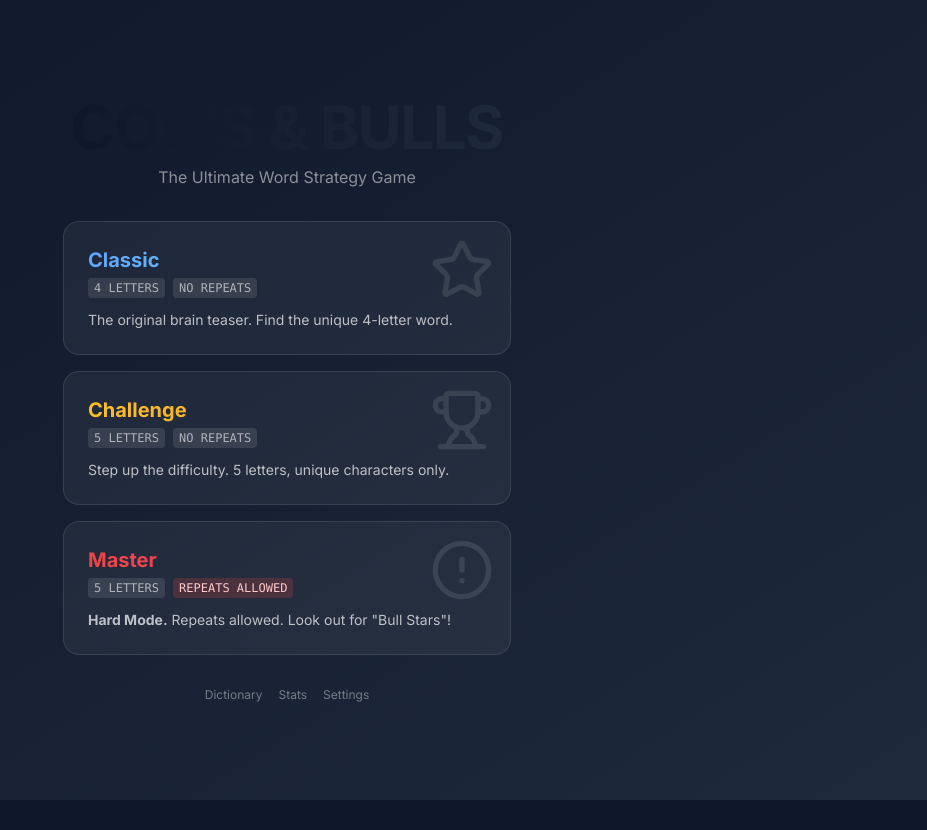
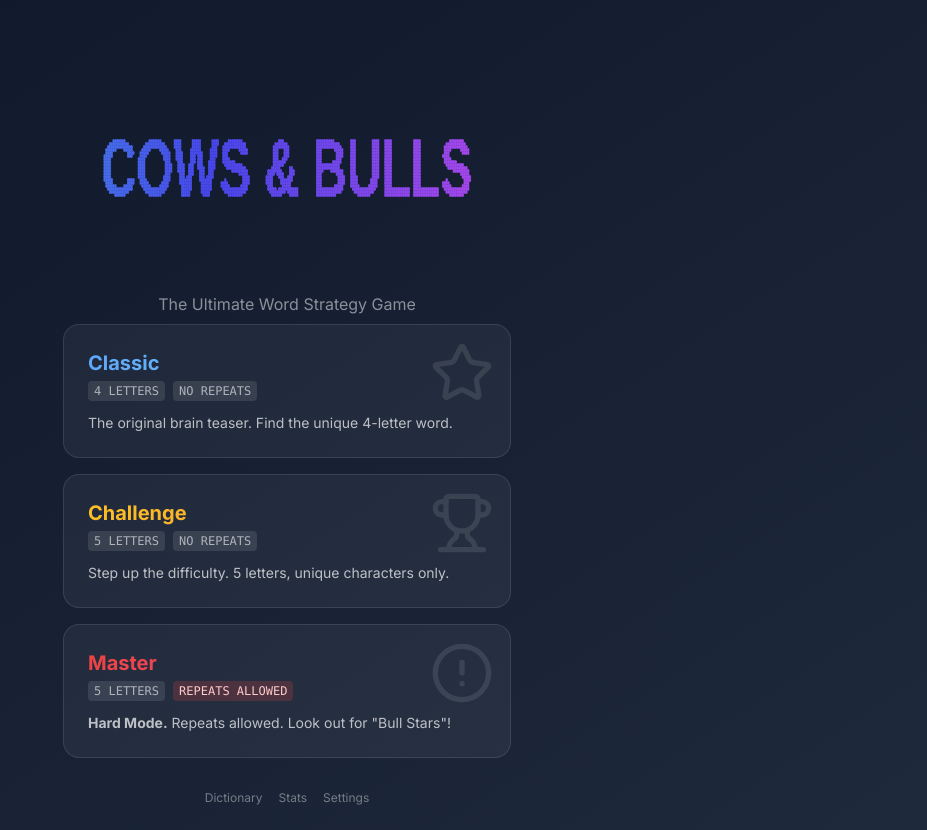
Before and after one commit to srivatsakadaba-cmyk/cows-and-bulls-v2, a React (Vite) app: page / in a window 1280 px wide. Shown: the whole page, without its empty margins (353-1280 px from the left). Before the commit the page ends 800 px from the top, so only its background shows below. Built offline with nearby package versions, Linux system fonts and the light colour scheme.

Commit message:
feat: add InteractiveParticleTypography component

```diff
--- a/src/App.jsx
+++ b/src/App.jsx
@@ -14,6 +14,7 @@ import { GAME_MODES } from './utils/constants';
 import { getStats, updateStats } from './utils/stats';
 
 import { Play, Trophy, Clock, Star, AlertCircle, ArrowLeft, Settings, BarChart2 } from 'lucide-react';
+import InteractiveParticleTypography from './components/InteractiveParticleTypography';
 
 export default function App() {
   console.log("App component rendering...");
@@ -273,11 +274,11 @@ export default function App() {
 
   const renderHome = () => (
     <div className="flex flex-col items-center justify-center min-h-[100dvh] w-full p-6 bg-gradient-to-br from-slate-900 to-slate-800 text-white overflow-y-auto">
-      <div className="mb-8 text-center animate-fade-in">
-        <h1 className="text-4xl sm:text-6xl font-black tracking-tight mb-2 text-transparent bg-clip-text bg-gradient-to-r from-primary-400 to-purple-400">
-          COWS & BULLS
-        </h1>
-        <p className="text-white/50 text-sm sm:text-base">The Ultimate Word Strategy Game</p>
+      <div className="mb-2 w-full flex flex-col items-center">
+        <div className="w-full max-w-3xl h-[200px] sm:h-[300px] relative -mt-10 sm:-mt-0">
+          <InteractiveParticleTypography text="COWS & BULLS" />
+        </div>
+        <p className="text-white/50 text-sm sm:text-base animate-fade-in -mt-4 sm:-mt-8 relative z-10">The Ultimate Word Strategy Game</p>
       </div>
 
       <div className="grid gap-4 w-full max-w-md">
--- /dev/null
+++ b/src/components/InteractiveParticleTypography.jsx
@@ -0,0 +1,206 @@
+import React, { useRef, useEffect, useState } from 'react';
+
+const InteractiveParticleTypography = ({
+    text = "COWS & BULLS",
+    fontSize = 80,
+    textColor = 'white'
+}) => {
+    const canvasRef = useRef(null);
+    const [windowSize, setWindowSize] = useState({
+        width: window.innerWidth,
+        height: window.innerHeight
+    });
+
+    // Track mouse position
+    const mouse = useRef({ x: null, y: null, radius: 100 });
+
+    useEffect(() => {
+        const handleResize = () => {
+            setWindowSize({
+                width: window.innerWidth,
+                height: window.innerHeight
+            });
+        };
+        window.addEventListener('resize', handleResize);
+        return () => window.removeEventListener('resize', handleResize);
+    }, []);
+
+    useEffect(() => {
+        const canvas = canvasRef.current;
+        if (!canvas) return;
+        const ctx = canvas.getContext('2d', { willReadFrequently: true });
+
+        // Set canvas dimensions to handle high DPI displays nicely if needed,
+        // but for particles simple pixel mapping is often easier.
+        canvas.width = windowSize.width;
+        canvas.height = 300; // Fixed height for the banner area
+
+        // Particle Class
+        class Particle {
+            constructor(x, y, color) {
+                this.x = Math.random() * canvas.width;
+                this.y = Math.random() * canvas.height;
+                this.originX = x;
+                this.originY = y;
+                this.color = color;
+                this.size = 2; // Particle size
+                this.vx = 0;
+                this.vy = 0;
+                this.friction = 0.95;
+                this.ease = 0.15;
+            }
+
+            draw() {
+                ctx.fillStyle = this.color;
+                ctx.beginPath();
+                ctx.arc(this.x, this.y, this.size, 0, Math.PI * 2);
+                ctx.closePath();
+                ctx.fill();
+            }
+
+            update() {
+                // Distance from mouse
+                const dx = mouse.current.x - this.x;
+                const dy = mouse.current.y - this.y;
+                const distance = Math.sqrt(dx * dx + dy * dy);
+
+                // Interaction force
+                const forceDirectionX = dx / distance;
+                const forceDirectionY = dy / distance;
+                const maxDistance = mouse.current.radius;
+                const force = (maxDistance - distance) / maxDistance;
+                const directionX = forceDirectionX * force * 5; // Strength
+                const directionY = forceDirectionY * force * 5;
+
+                // If mouse is close, push away
+                if (distance < mouse.current.radius && mouse.current.x !== null) {
+                    this.vx -= directionX;
+                    this.vy -= directionY;
+                } else {
+                    // Return to origin
+                    if (this.x !== this.originX) {
+                        const tempDx = this.originX - this.x;
+                        this.vx += tempDx * 0.05; // Return speed
+                    }
+                    if (this.y !== this.originY) {
+                        const tempDy = this.originY - this.y;
+                        this.vy += tempDy * 0.05;
+                    }
+                }
+
+                // Apply physics
+                this.vx *= this.friction;
+                this.vy *= this.friction;
+                this.x += this.vx;
+                this.y += this.vy;
+
+                this.draw();
+            }
+        }
+
+        let particlesArray = [];
+
+        const init = () => {
+            particlesArray = [];
+            // Draw text to an offscreen/temp context to scan pixels?
+            // Actually we can just draw to main canvas, read data, then clear.
+
+            // Configure Text
+            // Use a responsive font size based on screen width
+            const responsiveFontSize = Math.min(windowSize.width / 8, fontSize);
+
+            ctx.fillStyle = 'white';
+            ctx.font = `900 ${responsiveFontSize}px "Inter", sans-serif`; // Use a thick font
+            ctx.textAlign = 'center';
+            ctx.textBaseline = 'middle';
+
+            // Draw text centered
+            ctx.fillText(text, canvas.width / 2, canvas.height / 2);
+
+            // Scan Pixels
+            // Optimized: Scan with gap
+            const gap = 3; // Gap between particles (lower = more details, slower)
+            const textCoordinates = ctx.getImageData(0, 0, canvas.width, canvas.height);
+
+            // Clear canvas after reading
+            ctx.clearRect(0, 0, canvas.width, canvas.height);
+
+            for (let y = 0, y2 = textCoordinates.height; y < y2; y += gap) {
+                for (let x = 0, x2 = textCoordinates.width; x < x2; x += gap) {
+                    // Check alpha value (4th byte)
+                    // Index = (y * width + x) * 4 + 3
+                    if (textCoordinates.data[(y * 4 * textCoordinates.width) + (x * 4) + 3] > 128) {
+                        // Create particle
+                        // Fun gradient coloring based on X position to match the theme (Blue to Purple)
+                        // Approx range: Center - 200 to Center + 200 ?
+                        // Let's normalize X relative to canvas width for a gradient
+                        const px = x / canvas.width;
+                        // blue-400 (#60a5fa) to purple-400 (#c084fc)
+                        // Simple interpolation or just HSL
+                        // Blue is ~210 deg, Purple is ~270 deg.
+                        const hue = 200 + (px * 100); // 200 to 300 range approx
+                        const color = `hsl(${hue}, 80%, 60%)`;
+
+                        particlesArray.push(new Particle(x, y, color));
+                    }
+                }
+            }
+        };
+
+        const animate = () => {
+            ctx.clearRect(0, 0, canvas.width, canvas.height);
+            for (let i = 0; i < particlesArray.length; i++) {
+                particlesArray[i].update();
+            }
+            requestAnimationFrame(animate);
+        };
+
+        init();
+        animate();
+
+        // Handle mouse move on the canvas container (or window)
+        const handleMouseMove = (e) => {
+            const rect = canvas.getBoundingClientRect();
+            mouse.current.x = e.clientX - rect.left;
+            mouse.current.y = e.clientY - rect.top;
+        };
+
+        // Also handle touch for mobile
+        const handleTouchMove = (e) => {
+            const rect = canvas.getBoundingClientRect();
+            const touch = e.touches[0];
+            mouse.current.x = touch.clientX - rect.left;
+            mouse.current.y = touch.clientY - rect.top;
+        }
+
+        const handleLeave = () => {
+            mouse.current.x = null;
+            mouse.current.y = null;
+        }
+
+        // Attach listeners to canvas
+        canvas.addEventListener('mousemove', handleMouseMove);
+        canvas.addEventListener('touchmove', handleTouchMove);
+        canvas.addEventListener('mouseleave', handleLeave);
+        canvas.addEventListener('touchend', handleLeave);
+
+        return () => {
+            canvas.removeEventListener('mousemove', handleMouseMove);
+            canvas.removeEventListener('touchmove', handleTouchMove);
+            canvas.removeEventListener('mouseleave', handleLeave);
+            canvas.removeEventListener('touchend', handleLeave);
+        };
+    }, [text, windowSize]);
+
+    return (
+        <div className="w-full flex justify-center items-center overflow-hidden">
+            <canvas
+                ref={canvasRef}
+                className="cursor-pointer" // signal interactivity
+                style={{ width: '100%', height: '300px' }}
+            />
+        </div>
+    );
+};
+
+export default InteractiveParticleTypography;
```
